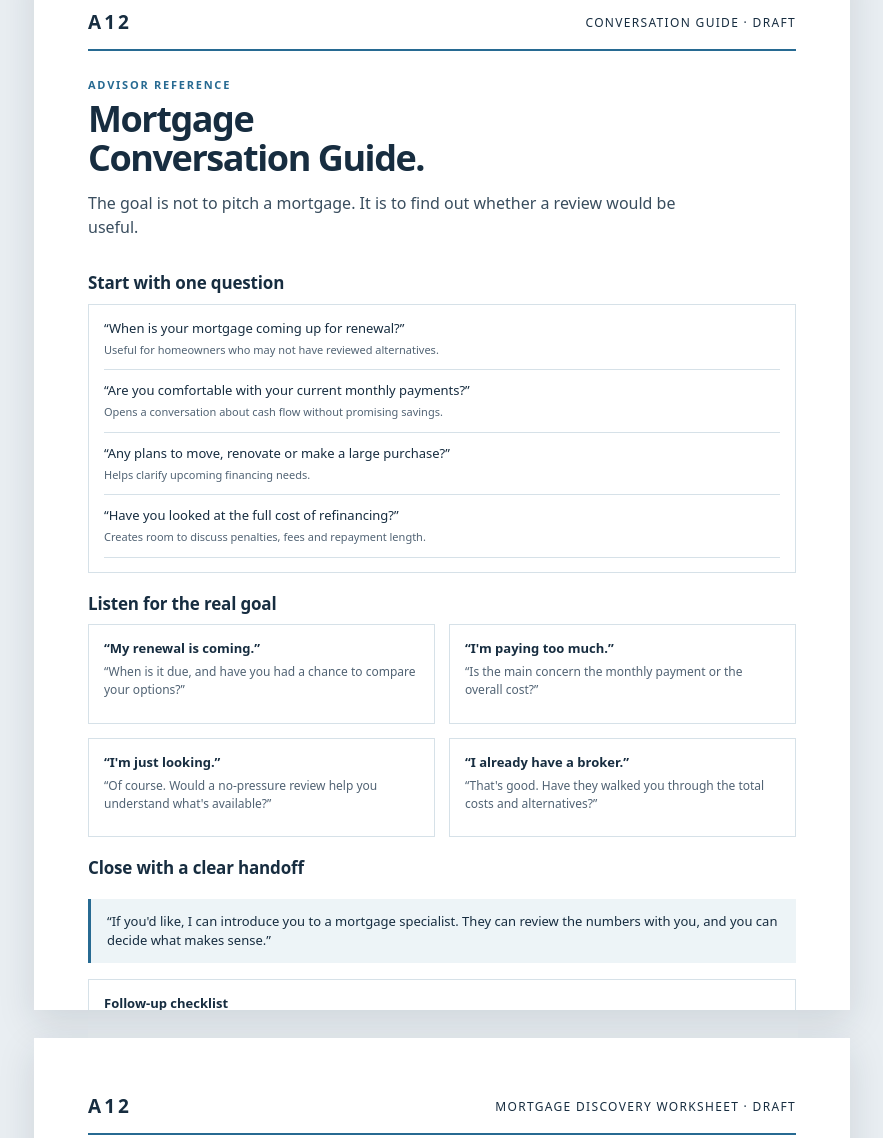
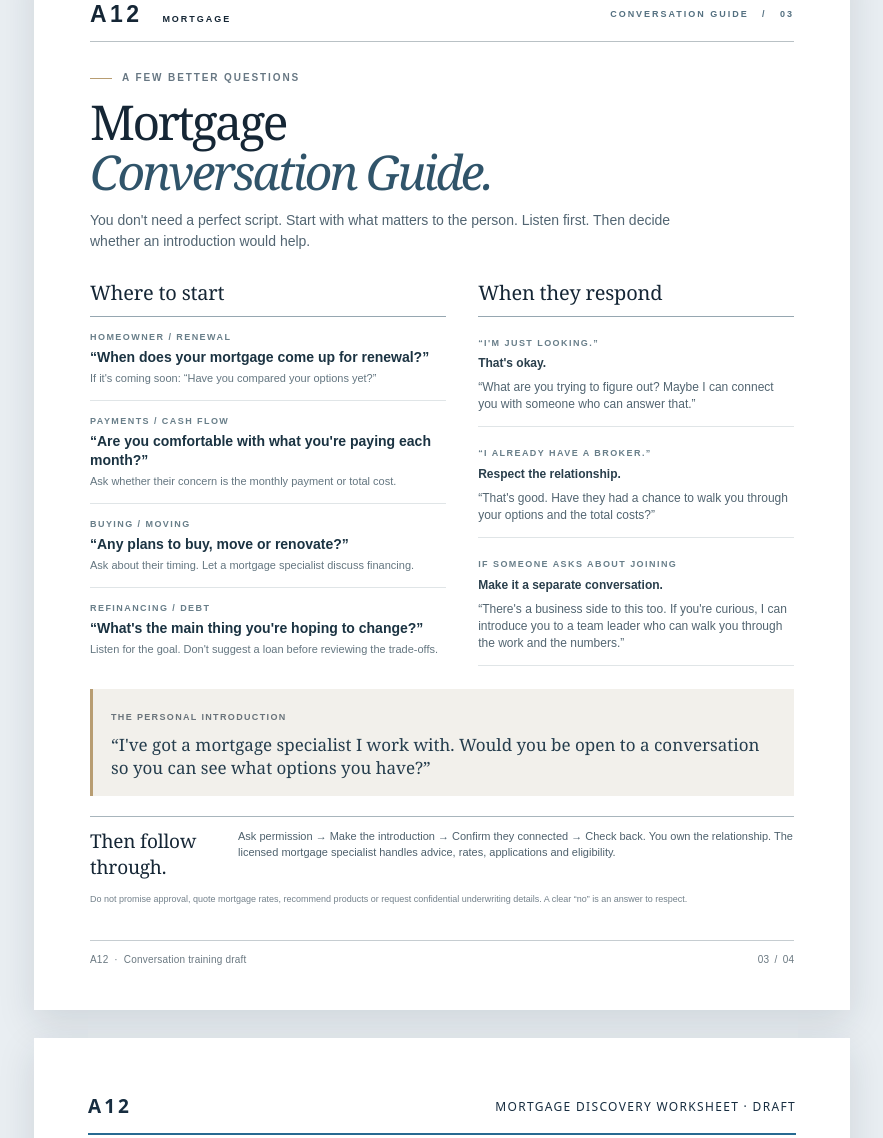
Before and after one commit to advisorpages/sandbox, a website: page index.html in a window 1280 px wide. Shown: the part 2298-3436 px from the top of the page, without its empty margins (198-1081 px from the left). Drawn offline with Linux system fonts and the light colour scheme.

Commit message:
Redesign conversation guide with natural KB-aligned questions and handoff

```diff
--- a/index.html
+++ b/index.html
@@ -42,6 +42,28 @@
 .p2-value h3{font-size:14px;margin:0 0 7px}.p2-value p{font-size:12px;line-height:1.5;color:#556873;margin:0}
 .p2-close{display:grid;grid-template-columns:151px 1fr;gap:22px;border-top:1px solid #c4cdd1;padding-top:15px;margin-top:19px}
 .p2-close b{font:normal 19px/1.14 Georgia,serif}.p2-close p{font-size:12px;line-height:1.5;color:#4c606e;margin:0}
+
+
+/* Page 3: spoken conversation aid, not a stack of marketing cards. */
+.p3-intro{padding:29px 0 18px}.sheet--premium .p3-intro h1{font-size:48px;line-height:1.04;margin:11px 0 13px}
+.p3-intro p{font-size:14px;line-height:1.48;color:#526572;margin:0;max-width:595px}
+.p3-columns{display:grid;grid-template-columns:1.06fr .94fr;gap:32px;margin-top:9px}
+.p3-column-title{font:normal 20px Georgia,serif;padding-bottom:10px;margin:0;border-bottom:1px solid #96a7b1}
+.p3-question{border-bottom:1px solid #e0e5e7;padding:14px 0 13px}
+.p3-question:last-child{border-bottom:0}
+.p3-question small{font-size:9px;letter-spacing:.16em;color:#687e89;font-weight:750;display:block;margin-bottom:4px}
+.p3-question strong{display:block;font-size:14px;line-height:1.35;color:#1b3342;font-weight:700}
+.p3-question p{font-size:11px;color:#647680;line-height:1.45;margin:4px 0 0}
+.p3-answer{border-bottom:1px solid #e0e5e7;padding:14px 0 13px}
+.p3-answer small{font-size:9px;letter-spacing:.16em;color:#687e89;font-weight:750}
+.p3-answer strong{display:block;font-size:12px;color:#2a3f4c;margin:4px 0 6px}
+.p3-answer p{font-size:12px;color:#526571;margin:0;line-height:1.43}
+.p3-handoff{margin-top:18px;background:#f2f0eb;border-left:3px solid #b89d72;padding:16px 18px}
+.p3-handoff small{font-size:9px;letter-spacing:.15em;font-weight:750;color:#69737b}
+.p3-handoff p{font:17px/1.38 Georgia,serif;color:#253d4d;margin:7px 0 0}
+.p3-follow{margin-top:20px;border-top:1px solid #a8b5bc;padding-top:11px;display:grid;grid-template-columns:126px 1fr;gap:22px}
+.p3-follow h2{font:normal 19px Georgia,serif;margin:0}.p3-follow p{font-size:11px;line-height:1.5;color:#4e616d;margin:0}
+.p3-boundary{font-size:9px;line-height:1.45;color:#73818b;margin:13px 0 0}
 
 /* Page 1: premium editorial design reference. Scoped to avoid altering the other pages. */
 .sheet--premium{--p1-ink:#152635;--p1-blue:#30546a;--p1-soft:#e8e8e3;--p1-stone:#f6f4ef;--p1-gold:#b89d72;padding:49px 56px 43px;color:var(--p1-ink);font-family:Arial,Helvetica,sans-serif}
@@ -144,12 +166,33 @@
   </div>
   <footer class="p1-footer"><span>A12 &nbsp;·&nbsp; Development draft &nbsp;·&nbsp; Program terms must be confirmed</span><span>02 &nbsp;/&nbsp; 04</span></footer>
 </section>
-<section class="sheet" data-page="3"><div class="brand"><strong>A12</strong><span>Conversation guide · Draft</span></div><div class="kicker">Advisor reference</div><h1>Mortgage<br>Conversation Guide.</h1><p class="lead">The goal is not to pitch a mortgage. It is to find out whether a review would be useful.</p>
-<h2>Start with one question</h2><div class="panel"><div class="question">“When is your mortgage coming up for renewal?”<small>Useful for homeowners who may not have reviewed alternatives.</small></div><div class="question">“Are you comfortable with your current monthly payments?”<small>Opens a conversation about cash flow without promising savings.</small></div><div class="question">“Any plans to move, renovate or make a large purchase?”<small>Helps clarify upcoming financing needs.</small></div><div class="question">“Have you looked at the full cost of refinancing?”<small>Creates room to discuss penalties, fees and repayment length.</small></div></div>
-<h2>Listen for the real goal</h2><div class="two-col"><div class="panel"><h3>“My renewal is coming.”</h3><p>“When is it due, and have you had a chance to compare your options?”</p></div><div class="panel"><h3>“I'm paying too much.”</h3><p>“Is the main concern the monthly payment or the overall cost?”</p></div><div class="panel"><h3>“I'm just looking.”</h3><p>“Of course. Would a no-pressure review help you understand what's available?”</p></div><div class="panel"><h3>“I already have a broker.”</h3><p>“That's good. Have they walked you through the total costs and alternatives?”</p></div></div>
-<h2>Close with a clear handoff</h2><div class="band">“If you'd like, I can introduce you to a mortgage specialist. They can review the numbers with you, and you can decide what makes sense.”</div>
-<div class="panel"><h3>Follow-up checklist</h3><p>Ask permission → Make the introduction → Confirm contact → Check back. If someone asks about joining the business, offer a separate conversation with a team leader.</p></div>
-<div class="footer"><span>A12 · Conversation training draft</span><span>03 / 04</span></div></section>
+<section class="sheet sheet--premium" data-page="3">
+  <header class="p1-header"><div class="p1-brand">A12 <span>MORTGAGE</span></div><span class="p1-header-tag">CONVERSATION GUIDE&nbsp;&nbsp; / &nbsp;&nbsp;03</span></header>
+  <div class="p3-intro">
+    <div class="p1-eyebrow">A FEW BETTER QUESTIONS</div>
+    <h1>Mortgage<br><em>Conversation Guide.</em></h1>
+    <p>You don't need a perfect script. Start with what matters to the person. Listen first. Then decide whether an introduction would help.</p>
+  </div>
+  <div class="p3-columns">
+    <div>
+      <h2 class="p3-column-title">Where to start</h2>
+      <div class="p3-question"><small>HOMEOWNER / RENEWAL</small><strong>“When does your mortgage come up for renewal?”</strong><p>If it's coming soon: “Have you compared your options yet?”</p></div>
+      <div class="p3-question"><small>PAYMENTS / CASH FLOW</small><strong>“Are you comfortable with what you're paying each month?”</strong><p>Ask whether their concern is the monthly payment or total cost.</p></div>
+      <div class="p3-question"><small>BUYING / MOVING</small><strong>“Any plans to buy, move or renovate?”</strong><p>Ask about their timing. Let a mortgage specialist discuss financing.</p></div>
+      <div class="p3-question"><small>REFINANCING / DEBT</small><strong>“What's the main thing you're hoping to change?”</strong><p>Listen for the goal. Don't suggest a loan before reviewing the trade-offs.</p></div>
+    </div>
+    <div>
+      <h2 class="p3-column-title">When they respond</h2>
+      <div class="p3-answer"><small>“I'M JUST LOOKING.”</small><strong>That's okay.</strong><p>“What are you trying to figure out? Maybe I can connect you with someone who can answer that.”</p></div>
+      <div class="p3-answer"><small>“I ALREADY HAVE A BROKER.”</small><strong>Respect the relationship.</strong><p>“That's good. Have they had a chance to walk you through your options and the total costs?”</p></div>
+      <div class="p3-answer"><small>IF SOMEONE ASKS ABOUT JOINING</small><strong>Make it a separate conversation.</strong><p>“There's a business side to this too. If you're curious, I can introduce you to a team leader who can walk you through the work and the numbers.”</p></div>
+    </div>
+  </div>
+  <div class="p3-handoff"><small>THE PERSONAL INTRODUCTION</small><p>“I've got a mortgage specialist I work with. Would you be open to a conversation so you can see what options you have?”</p></div>
+  <div class="p3-follow"><h2>Then follow through.</h2><p>Ask permission → Make the introduction → Confirm they connected → Check back. You own the relationship. The licensed mortgage specialist handles advice, rates, applications and eligibility.</p></div>
+  <p class="p3-boundary">Do not promise approval, quote mortgage rates, recommend products or request confidential underwriting details. A clear “no” is an answer to respect.</p>
+  <footer class="p1-footer"><span>A12 &nbsp;·&nbsp; Conversation training draft</span><span>03 &nbsp;/&nbsp; 04</span></footer>
+</section>
 <section class="sheet" data-page="4"><div class="brand"><strong>A12</strong><span>Mortgage discovery worksheet · Draft</span></div><div class="kicker">Conversation notes</div><h1>Mortgage Discovery.</h1><p class="lead">Use this worksheet to understand the client's goals before introducing a mortgage specialist. Share information only with the client's permission.</p>
 <div class="fields"><div class="field"><label>Client name</label><div class="line"></div></div><div class="field"><label>Date</label><div class="line"></div></div><div class="field"><label>Preferred contact method</label><div class="line"></div></div><div class="field"><label>Best time to connect</label><div class="line"></div></div></div>
 <h2>What brings you in?</h2><div class="choices">□ Purchase &nbsp;&nbsp; □ Renewal &nbsp;&nbsp; □ Refinance &nbsp;&nbsp; □ Debt consolidation &nbsp;&nbsp; □ Cash flow &nbsp;&nbsp; □ Other</div>
```
